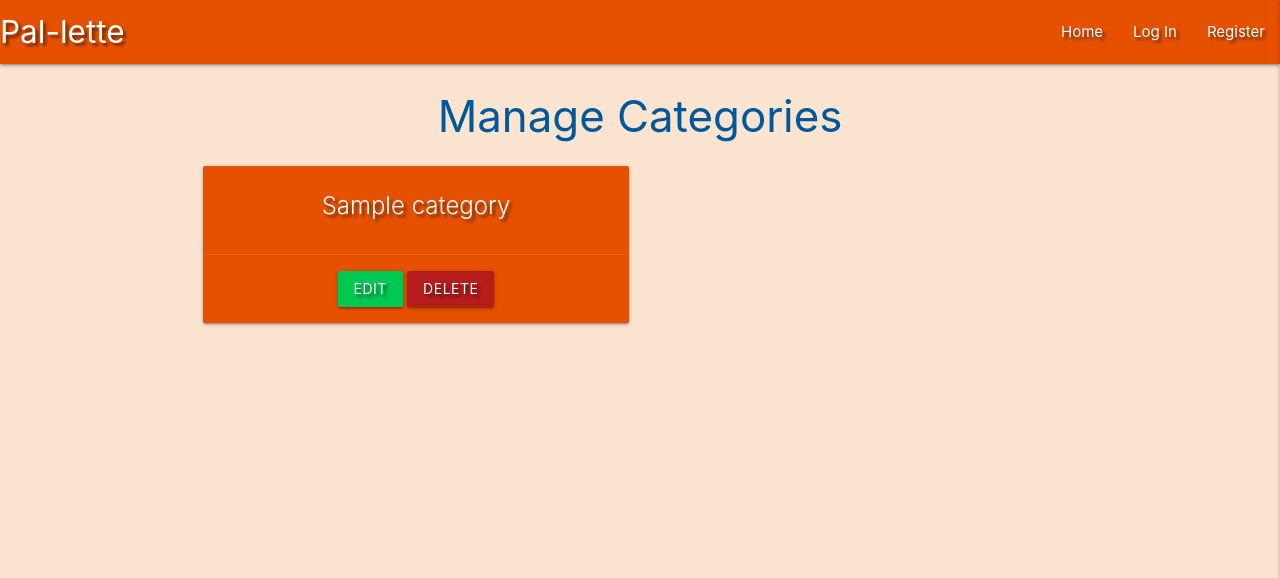
After one commit to paulvmking/Pal-lette, a Flask app: page /get_categories in a window 1280 px wide. The commit adds this page. Shown: the top 578 px of the page. Run offline with Flask 2, Linux system fonts and the light colour scheme; a database or web service that is not in the repository returns one stand-in record (values such as "Sample title"); some libraries are stand-ins or nearby versions.

Commit message:
Added manage categories template and text shadows

```diff
--- a/app.py
+++ b/app.py
@@ -175,6 +175,12 @@ def delete_recipe(recipe_id):
     return redirect(url_for("get_recipes"))
 
 
+@app.route("/get_categories")
+def get_categories():
+    categories = list(mongo.db.categories.find().sort("category_name", 1))
+    return render_template("categories.html", categories=categories)
+
+
 if __name__ == "__main__":
     app.run(host=os.environ.get("IP"),
             port=int(os.environ.get("PORT")),
--- a/templates/base.html
+++ b/templates/base.html
@@ -27,7 +27,9 @@
                     {% if session.user %}
                         <li><a href="{{ url_for('profile', username=session['user']) }}">Profile</a></li>
                         <li><a href="{{ url_for('add_recipe') }}">New Recipe</a></li>
-                        <li><a href="#">Manage Categories</a></li>
+                        {% if session.user|lower == "admin"|lower %}
+                            <li><a href="{{ url_for('get_categories') }}">Manage Categories</a></li>
+                        {% endif %}
                         <li><a href="{{ url_for('logout') }}">Log Out</a></li>
                     {% else %}
                         <li><a href="{{ url_for('login') }}">Log In</a></li>
@@ -46,9 +48,7 @@
             {% if session.user %}
                 <li><a href="{{ url_for('profile', username=session['user']) }}">Profile</a></li>
                 <li><a href="{{ url_for('add_recipe') }}">New Recipe</a></li>
-                <li><a href="#">Favourite Recipes</a></li>
-                <li><a href="#">My Recipes</a></li>
-                <li><a href="#">Manage Categories</a></li>
+                <li><a href="{{ url_for('get_categories') }}">Manage Categories</a></li>
                 <li><a href="{{ url_for('logout') }}">Log Out</a></li>
             {% else %}
                 <li><a href="{{ url_for('login') }}">Log In</a></li>
--- /dev/null
+++ b/templates/categories.html
@@ -0,0 +1,21 @@
+{% extends "base.html" %}
+{% block content %}
+
+    <h3 class="light-blue-text text-darken-4 center-align">Manage Categories</h3>
+
+    <div class="row">
+        {% for category in categories %}
+            <div class="col s12 m6">
+                <div class="card orange darken-4 text-shadow center-align">
+                    <div class="card-content white-text">
+                        <span class="card-title">{{ category.category_name }}</span>
+                    </div>
+                    <div class="card-action">
+                        <a href="#" class="btn green accent-4">Edit</a>
+                        <a href="#" class="btn red darken-4">Delete</a>
+                    </div>
+                </div>
+            </div>
+        {% endfor %}
+    </div>
+{% endblock %}
--- a/templates/profile.html
+++ b/templates/profile.html
@@ -31,7 +31,7 @@
 
 <div class="row">
     <div class="col s12 m12">
-      <div class="card orange darken-2">
+      <div class="card orange darken-2 text-shadow">
         <div class="card-content white-text">
           <span class="card-title center-align">{{ recipe.recipe_name }}
             {% if session.user|lower == recipe.created_by|lower %}
```
